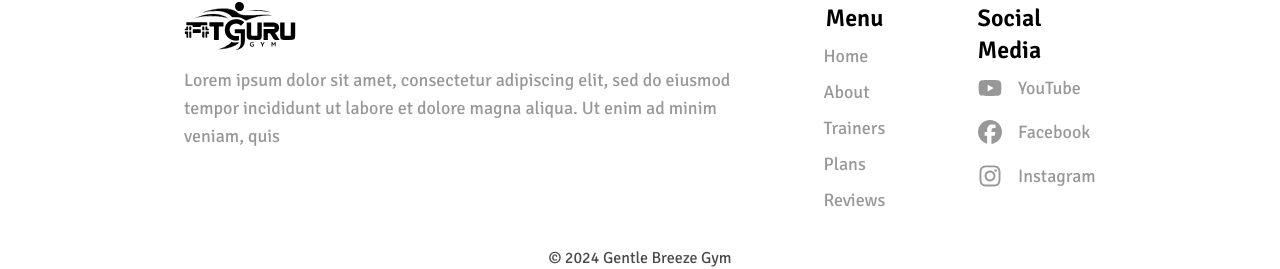
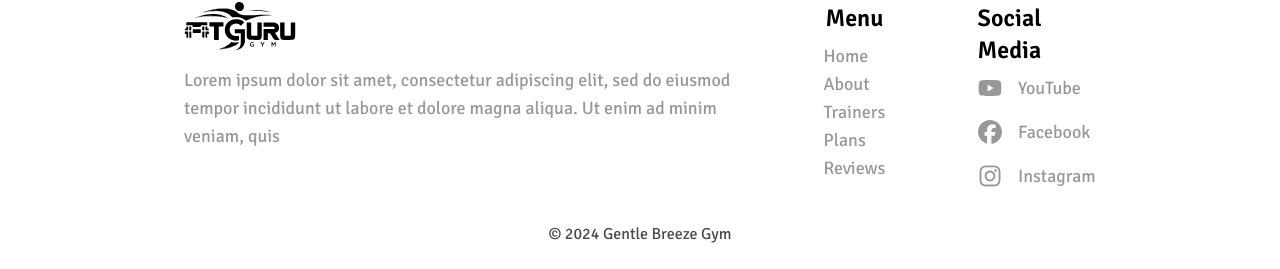
Before and after one commit to abupraise/GentleBreeze, a React (Vite) app: page / in a window 1280 px wide. Shown: the part 4911-5180 px from the top of the page. Built offline with nearby package versions, Linux system fonts and the light colour scheme.

Commit message:
Updating snippet

```diff
--- a/src/components/MenuLinks.jsx
+++ b/src/components/MenuLinks.jsx
@@ -1,15 +1,39 @@
 import React from "react";
+import { Link } from "react-scroll";
 
 const MenuLinks = () => {
   return (
     <div className="flex flex-col items-center lg:ml-16 w-full lg:w-64">
-      <h3 className="text-black font-signika font-semibold text-2xl mb-2">Menu</h3>
+      <h3 className="text-black font-signika font-semibold text-2xl mb-2">
+        Menu
+      </h3>
       <ul className="space-y-2">
-        <li className="text-black opacity-40 font-signika text-lg">Home</li>
-        <li className="text-black opacity-40 font-signika text-lg">About</li>
-        <li className="text-black opacity-40 font-signika text-lg">Trainers</li>
-        <li className="text-black opacity-40 font-signika text-lg">Plans</li>
-        <li className="text-black opacity-40 font-signika text-lg">Reviews</li>
+      <Link to="home" spy={true} smooth={true} duration={500}>
+        <li className="text-black opacity-40 font-signika text-lg">
+          {" "}
+            Home
+        </li>
+        </Link>
+        <Link to="about" spy={true} smooth={true} duration={500}>
+        <li className="text-black opacity-40 font-signika text-lg">
+            About
+        </li>
+        </Link>
+        <Link to="trainers" spy={true} smooth={true} duration={500}>
+        <li className="text-black opacity-40 font-signika text-lg">
+            Trainers
+        </li>
+        </Link>
+        <Link to="trainers" spy={true} smooth={true} duration={500}>
+        <li className="text-black opacity-40 font-signika text-lg">
+            Plans
+        </li>
+        </Link>
+        <Link to="trainers" spy={true} smooth={true} duration={500}>
+        <li className="text-black opacity-40 font-signika text-lg">
+            Reviews
+        </li>
+        </Link>
       </ul>
     </div>
   );
```
